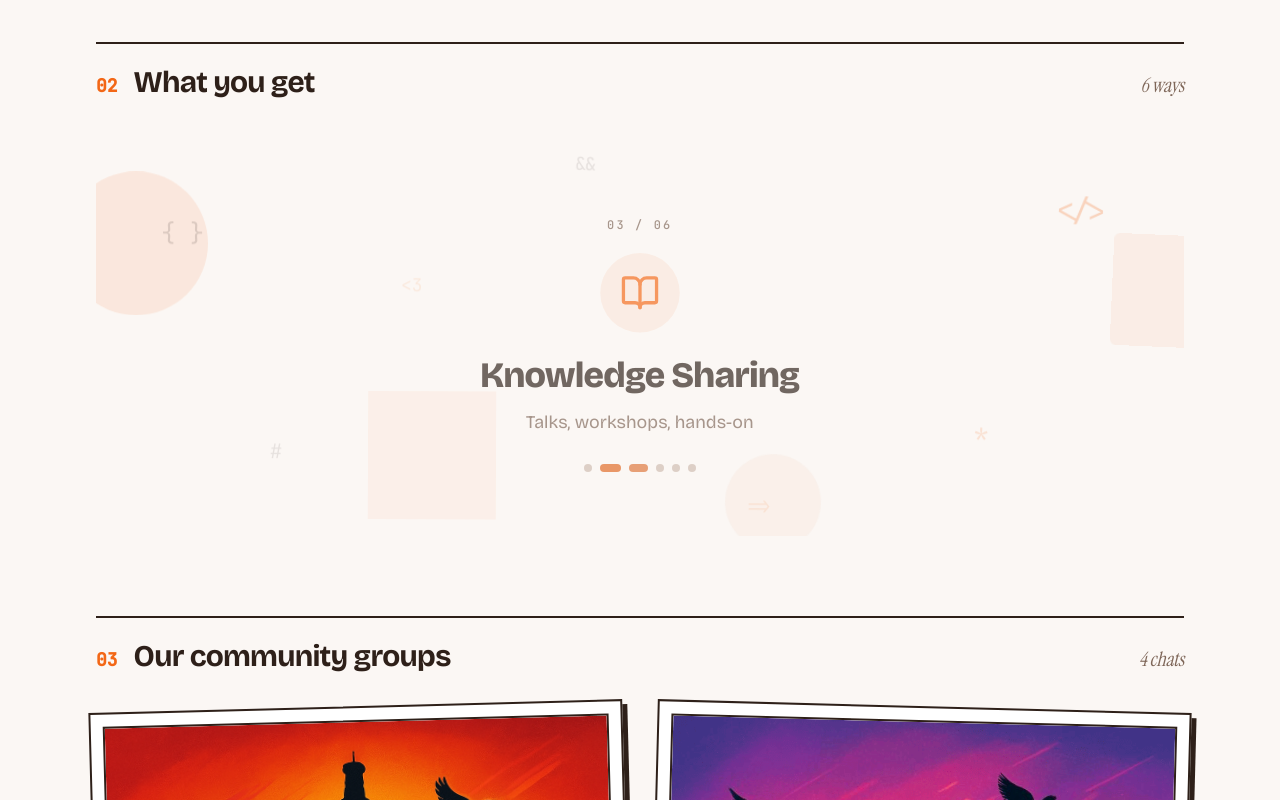
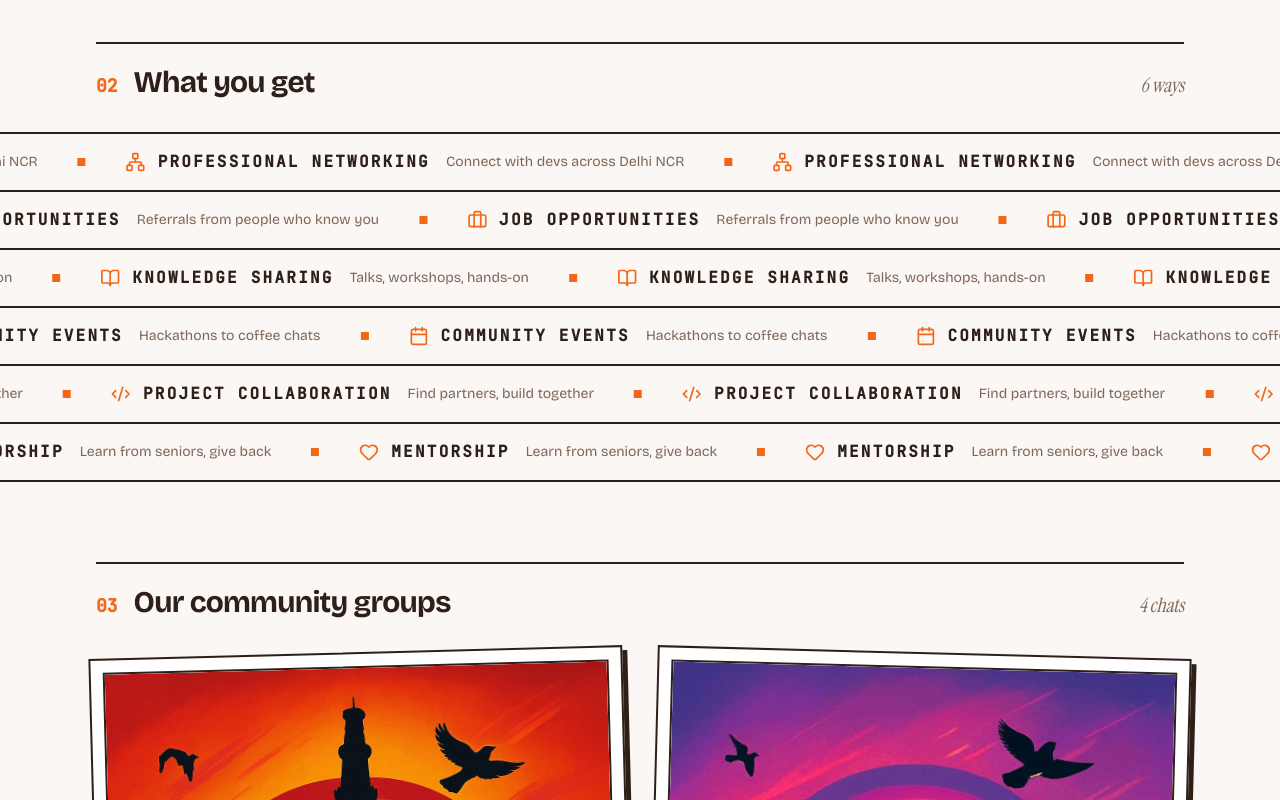
Before and after one commit to gagangulyani/delhi-devs-rebooted, a Next.js app: page / in a window 1280 px wide. Shown: the part 1340-2140 px from the top of the page. Built offline with nearby package versions, Linux system fonts and the light colour scheme.

Commit message:
feat: replace slideshow with scrolling marquee bands
- Drop the rotating slideshow entirely
- Each of the 6 features becomes a full-width scrolling marquee band
- Bands alternate scroll direction; all features visible at once

```diff
--- a/app/globals.css
+++ b/app/globals.css
@@ -291,6 +291,10 @@ All colors MUST be HSL.
   animation-play-state: paused;
 }
 
+.marquee-reverse .marquee-track {
+  animation-direction: reverse;
+}
+
 /* ---- film grain (very subtle, print texture) ---- */
 .grain::after {
   content: "";
--- a/app/page.tsx
+++ b/app/page.tsx
@@ -2,6 +2,11 @@ import Link from "next/link";
 import type { Metadata } from "next";
 import {
   Code2,
+  Heart,
+  Network,
+  Briefcase,
+  BookOpen,
+  Calendar,
   Zap,
   Coffee,
   PartyPopper,
@@ -10,9 +15,8 @@ import { events } from "@/lib/event-data";
 import { eventDate } from "@/lib/event-date";
 import { WHATSAPP_INVITE_LINK } from "@/constants/links";
 import { Reveal } from "@/components/editorial/Reveal";
-import { SectionHead, PrintPhoto, Marquee, IconCard, GroupTile } from "@/components/editorial/Poster";
+import { SectionHead, PrintPhoto, Marquee, IconCard, GroupTile, FeatureBand } from "@/components/editorial/Poster";
 import { Magnetic, FloatingShapes } from "@/components/editorial/motion";
-import { FeatureRotator } from "@/components/editorial/FeatureRotator";
 
 export const metadata: Metadata = {
   title: "Delhi Devs Rebooted | Connecting Passionate Developers in Delhi NCR",
@@ -30,12 +34,12 @@ const groups = [
 ];
 
 const features = [
-  { icon: "network", title: "Professional Networking", desc: "Connect with devs across Delhi NCR" },
-  { icon: "briefcase", title: "Job Opportunities", desc: "Referrals from people who know you" },
-  { icon: "book", title: "Knowledge Sharing", desc: "Talks, workshops, hands-on" },
-  { icon: "calendar", title: "Community Events", desc: "Hackathons to coffee chats" },
-  { icon: "code", title: "Project Collaboration", desc: "Find partners, build together" },
-  { icon: "heart", title: "Mentorship", desc: "Learn from seniors, give back" },
+  { icon: Network, title: "Professional Networking", desc: "Connect with devs across Delhi NCR" },
+  { icon: Briefcase, title: "Job Opportunities", desc: "Referrals from people who know you" },
+  { icon: BookOpen, title: "Knowledge Sharing", desc: "Talks, workshops, hands-on" },
+  { icon: Calendar, title: "Community Events", desc: "Hackathons to coffee chats" },
+  { icon: Code2, title: "Project Collaboration", desc: "Find partners, build together" },
+  { icon: Heart, title: "Mentorship", desc: "Learn from seniors, give back" },
 ];
 
 const joinFeatures = [
@@ -151,11 +155,17 @@ export default function HomePage() {
             <SectionHead index="02" label="What you get" note={`${features.length} ways`} />
           </div>
         </Reveal>
-        <Reveal>
-          <div className="mx-auto mt-12 w-full max-w-6xl px-5 sm:px-8">
-            <FeatureRotator features={features} />
-          </div>
-        </Reveal>
+        <div className="mt-8 border-b-2 border-foreground">
+          {features.map((feature, i) => (
+            <FeatureBand
+              key={feature.title}
+              icon={feature.icon}
+              title={feature.title}
+              desc={feature.desc}
+              reverse={i % 2 === 1}
+            />
+          ))}
+        </div>
       </section>
 
       {/* ---- GROUPS ---- */}
--- a/components/editorial/FeatureRotator.tsx
+++ /dev/null
@@ -1,119 +0,0 @@
-"use client";
-
-import { useEffect, useState } from "react";
-import {
-  Network,
-  Briefcase,
-  BookOpen,
-  Calendar,
-  Code2,
-  Heart,
-  type LucideIcon,
-} from "lucide-react";
-import { cn } from "@/lib/utils";
-
-const ICON_MAP: Record<string, LucideIcon> = {
-  network: Network,
-  briefcase: Briefcase,
-  book: BookOpen,
-  calendar: Calendar,
-  code: Code2,
-  heart: Heart,
-};
-
-export interface Feature {
-  icon: string;
-  title: string;
-  desc: string;
-}
-
-const INTERVAL = 3200;
-
-const ARTIFACTS = [
-  { char: "{ }", pos: "left-[6%] top-[18%]", anim: "animate-floaty", tone: "text-foreground/15", size: "text-2xl" },
-  { char: "</>", pos: "right-[7%] top-[14%]", anim: "animate-floaty-slow", tone: "text-primary/25", size: "text-3xl" },
-  { char: "#", pos: "left-[16%] bottom-[18%]", anim: "animate-floaty-reverse", tone: "text-foreground/10", size: "text-xl" },
-  { char: "*", pos: "right-[18%] bottom-[22%]", anim: "animate-floaty", tone: "text-primary/15", size: "text-2xl" },
-  { char: "&&", pos: "left-[44%] top-[3%]", anim: "animate-floaty-slow", tone: "text-foreground/10", size: "text-lg" },
-  { char: "=>", pos: "right-[38%] bottom-[4%]", anim: "animate-floaty-reverse", tone: "text-primary/10", size: "text-xl" },
-  { char: "<3", pos: "left-[28%] top-[32%]", anim: "animate-floaty", tone: "text-primary/10", size: "text-lg" },
-];
-
-export function FeatureRotator({
-  features,
-  className,
-}: {
-  features: Feature[];
-  className?: string;
-}) {
-  const [index, setIndex] = useState(0);
-  const [paused, setPaused] = useState(false);
-
-  useEffect(() => {
-    if (paused) return;
-    const id = setInterval(() => setIndex((i) => (i + 1) % features.length), INTERVAL);
-    return () => clearInterval(id);
-  }, [paused, features.length]);
-
-  const feature = features[index];
-  const Icon = ICON_MAP[feature.icon] ?? Network;
-
-  return (
-    <div
-      className={cn("relative flex flex-col items-center py-12 text-center sm:py-16", className)}
-      onMouseEnter={() => setPaused(true)}
-      onMouseLeave={() => setPaused(false)}
-    >
-      {/* Animated background: soft shapes + scattered mono artifacts */}
-      <div aria-hidden="true" className="pointer-events-none absolute inset-0 overflow-hidden">
-        <div className="animate-floaty absolute -left-8 top-6 h-36 w-36 rounded-full bg-primary/10" />
-        <div className="animate-floaty-slow absolute -right-10 top-1/4 h-28 w-28 rounded-md bg-secondary/60" />
-        <div className="animate-floaty-reverse absolute bottom-4 left-1/4 h-32 w-32 rotate-12 bg-primary/5" />
-        <div className="animate-floaty-slow absolute -bottom-6 right-1/3 h-24 w-24 rounded-full bg-secondary/40" />
-
-        {ARTIFACTS.map((a, i) => (
-          <span key={i} className={cn("absolute font-mono", a.pos, a.anim, a.tone, a.size)}>
-            {a.char}
-          </span>
-        ))}
-      </div>
-
-      {/* Content */}
-      <div className="relative flex flex-col items-center">
-        <div key={index} className="feature-anim flex flex-col items-center">
-          <span className="font-mono text-xs font-medium uppercase tracking-[0.18em] text-muted-foreground">
-            0{index + 1} / 0{features.length}
-          </span>
-
-          <div className="mt-5 flex h-16 w-16 items-center justify-center rounded-full bg-primary/10 sm:h-20 sm:w-20">
-            <Icon className="h-8 w-8 text-primary sm:h-10 sm:w-10" />
-          </div>
-
-          <h3 className="mt-6 text-3xl font-extrabold tracking-tight text-foreground sm:text-4xl">
-            {feature.title}
-          </h3>
-
-          <p className="mt-3 max-w-md text-base text-muted-foreground sm:text-lg">
-            {feature.desc}
-          </p>
-        </div>
-
-        <div className="mt-8 flex items-center gap-2">
-          {features.map((_, i) => (
-            <button
-              key={i}
-              type="button"
-              onClick={() => setIndex(i)}
-              aria-label={`Show ${features[i].title}`}
-              aria-current={i === index ? "true" : undefined}
-              className={cn(
-                "h-2 rounded-full transition-all duration-300",
-                i === index ? "w-8 bg-primary" : "w-2 bg-border hover:bg-muted-foreground"
-              )}
-            />
-          ))}
-        </div>
-      </div>
-    </div>
-  );
-}
--- a/components/editorial/Poster.tsx
+++ b/components/editorial/Poster.tsx
@@ -104,6 +104,47 @@ export function Marquee({ items, className }: { items: string[]; className?: str
       <div className="marquee-track" aria-hidden="true">
         <div className="flex">{row}</div>
         <div className="flex">{row}</div>
+      </div>
+    </div>
+  );
+}
+
+/** Full-width marquee band for a single feature (used by "What you get"). */
+export function FeatureBand({
+  icon: Icon,
+  title,
+  desc,
+  reverse = false,
+  className,
+}: {
+  icon: React.ComponentType<{ className?: string }>;
+  title: string;
+  desc: string;
+  reverse?: boolean;
+  className?: string;
+}) {
+  const row = Array.from({ length: 8 }, (_, i) => (
+    <span key={i} className="flex items-center whitespace-nowrap">
+      <Icon className="h-5 w-5 shrink-0 text-primary" />
+      <span className="ml-3 font-mono text-base font-semibold uppercase tracking-[0.14em] text-foreground">
+        {title}
+      </span>
+      <span className="ml-4 hidden text-sm text-muted-foreground sm:inline">{desc}</span>
+      <span aria-hidden="true" className="mx-10 h-2 w-2 shrink-0 bg-primary" />
+    </span>
+  ));
+
+  return (
+    <div
+      className={cn(
+        "overflow-hidden border-t-2 border-foreground py-4",
+        reverse && "marquee-reverse",
+        className
+      )}
+    >
+      <div className="marquee-track">
+        <div className="flex items-center">{row}</div>
+        <div className="flex items-center">{row}</div>
       </div>
     </div>
   );
```
